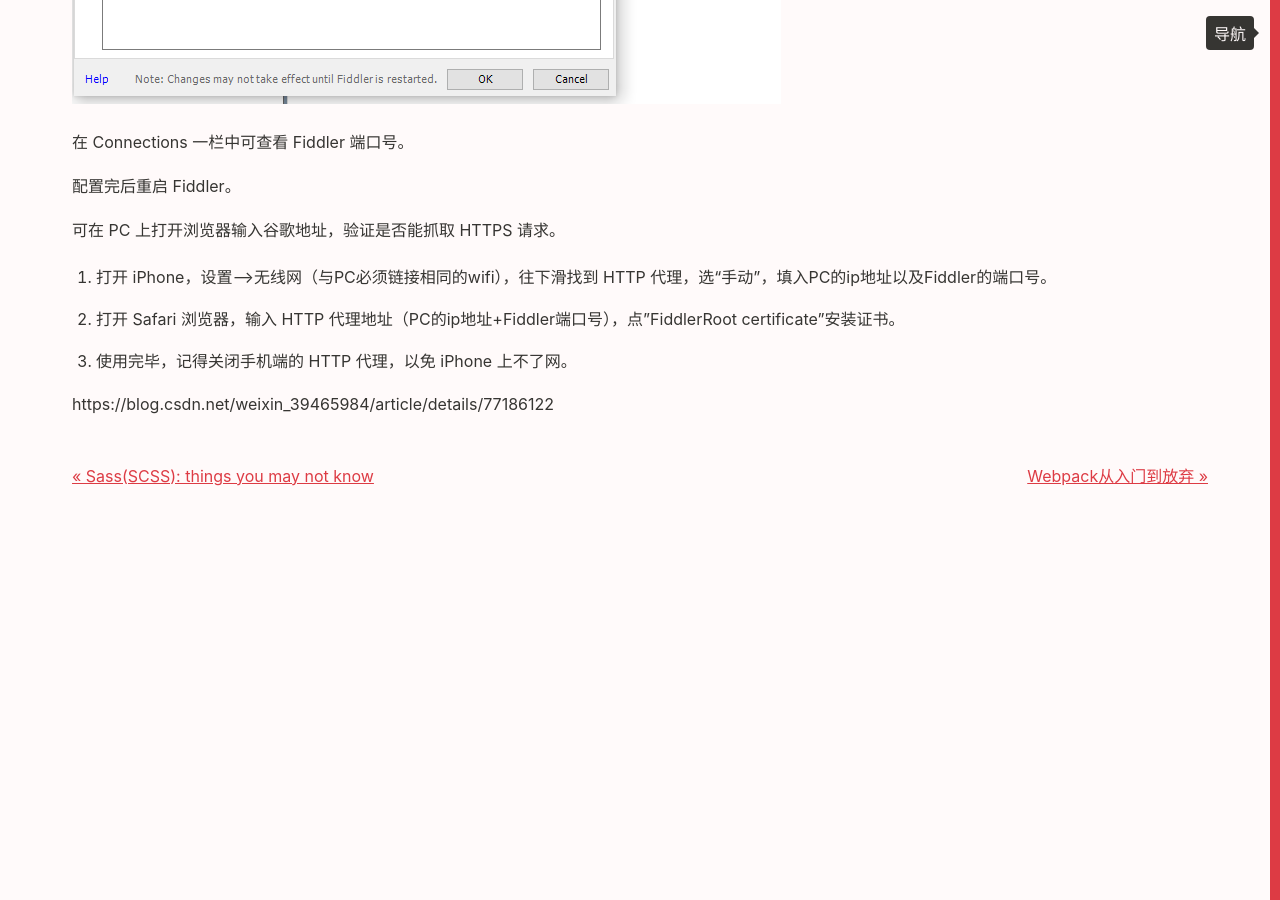
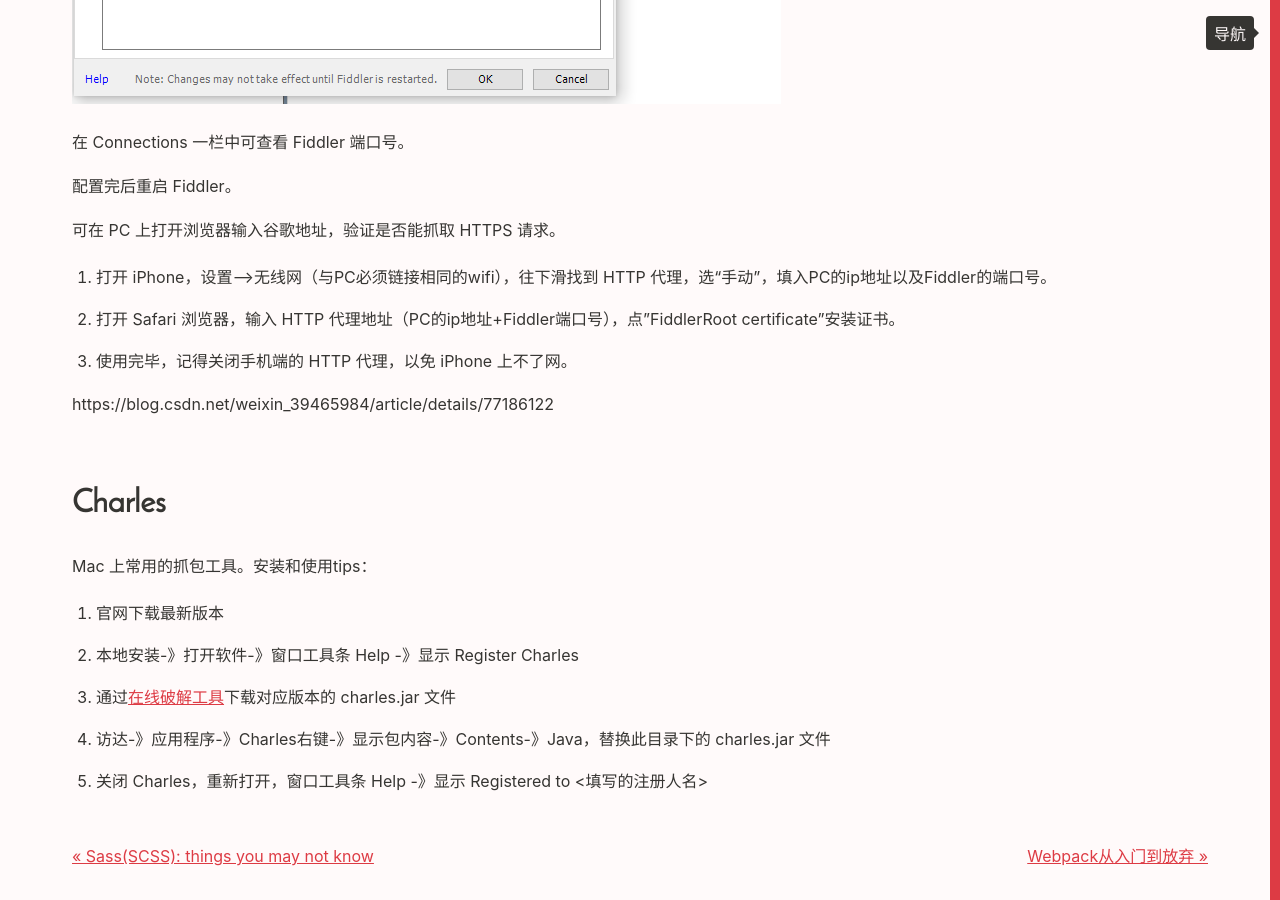
Before and after one commit to Vivi-wu/dive-into-web, a Jekyll site: the page built from _posts/2017-04-14-Fiddler-auto-responder.markdown, in a window 1280 px wide and 900 px high, scrolled down 1983 px. Built offline with Jekyll 4.4.1, drawn with Linux system fonts in a browser that asks for light colours.

Commit message:
update blog for typeScript、RN 开发

```diff
--- a/_posts/2015-12-30-JavaScript-Objects.markdown
+++ b/_posts/2015-12-30-JavaScript-Objects.markdown
@@ -201,7 +201,7 @@
 + 按**从左到右**的顺序依次复制和 override 属性值（最右边的覆蓋前面所有）
 + 不复制 non-enumerable、在原型链上的属性
 + 遇到 exception 时中断 copying 任务（如遇到 read-only 的属性时，throw exception）
-+ **忽略**值为 _null_、_undefined_ 的属性
++ sources 值为 _null_、_undefined_ 的属性将被**忽略**（从结果里剔除）
 
 2.使用 `JSON.parse(JSON.stringify(sourceObj))` 可以做到**深度复制**。跨浏览器，且性能最优。
 
--- a/_posts/2017-04-14-Fiddler-auto-responder.markdown
+++ b/_posts/2017-04-14-Fiddler-auto-responder.markdown
@@ -68,3 +68,13 @@
 4. 使用完毕，记得关闭手机端的 HTTP 代理，以免 iPhone 上不了网。
 
 https://blog.csdn.net/weixin_39465984/article/details/77186122
+
+## Charles
+
+Mac 上常用的抓包工具。安装和使用tips：
+
+1. 官网下载最新版本
+2. 本地安装-》打开软件-》窗口工具条 Help -》显示 Register Charles
+3. 通过[在线破解工具](https://zzzmode.com/mytools/charles/)下载对应版本的 charles.jar 文件
+4. 访达-》应用程序-》Charles右键-》显示包内容-》Contents-》Java，替换此目录下的 charles.jar 文件
+5. 关闭 Charles，重新打开，窗口工具条 Help -》显示 Registered to <填写的注册人名>
--- a/_posts/2020-06-05-Hybrid-APP-Practical-Tips.markdown
+++ b/_posts/2020-06-05-Hybrid-APP-Practical-Tips.markdown
@@ -8,3 +8,9 @@
 背景为透明，字体默认黑色。可通过传参数，让native设置字体颜色。
 
 H5页面如果设置全屏，则需要让头部组件预留出状态栏高度的空隙，
+
+## 页面跳转
+
+浏览器里通过链接打开app或跳转至应用商店app下载页。直接打开deeplink已安装app的打开app，未安装的会报错。
+
+如果是打开 Adjust 链接，则会通过跳转到 Adjust 页面唤起app或跳转至应用商店。Adjust 会收集数据，一般产品想统计多少未安装app的打开链接。
--- a/_posts/2020-09-26-React-Native.markdown
+++ b/_posts/2020-09-26-React-Native.markdown
@@ -6,3 +6,4 @@
 1.代码修改完，在simulator模拟器中 cmd + R 刷新，才能看到代码生效
 2.模拟器里开启 Remote JS Debugging，在默认浏览器里新开tab（React Native Debugger），在开发者工具里就可以看到 console 输出了
 3.使用 xcode 打开 ios 项目，等待扫描项目文件结束（时间长短与项目代码量有关）选择一个模拟器。在 RN 项目根目录下，新建 ios 文件夹，将 ios 项目代码移动到此文件夹中。启动 RN 项目，xcode 中点运行，将自动打开模拟器中的 app
+4.使用 simulator 打包编译过一次 app 后，下次可直接打开 simulator。注意：记住打包时所选的系统版本和机型，再次打开 simulator -》File -》Open Simulator-》iOS 14.2 -》iPhone 8
```
Also changed, not shown: _posts/2020-10-19-TypeScript-learning.markdown (+12 -0 lines).
